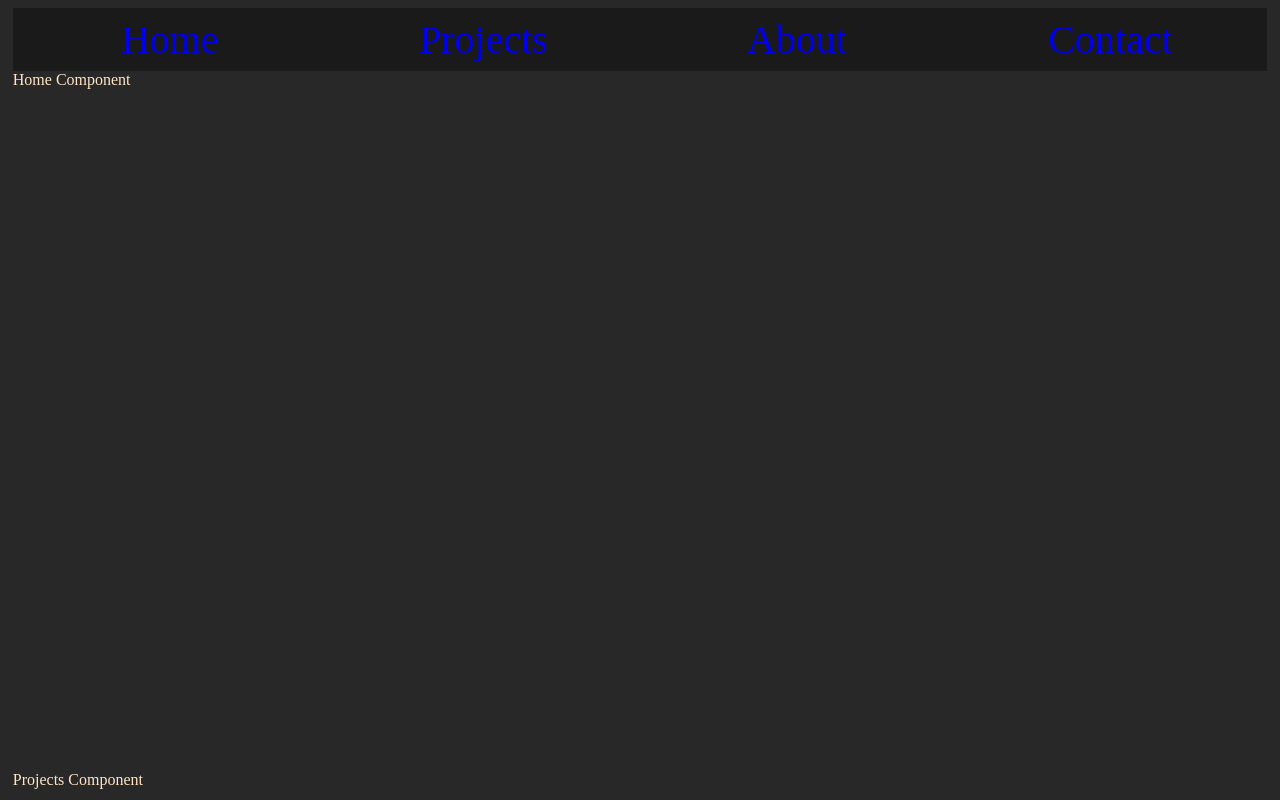
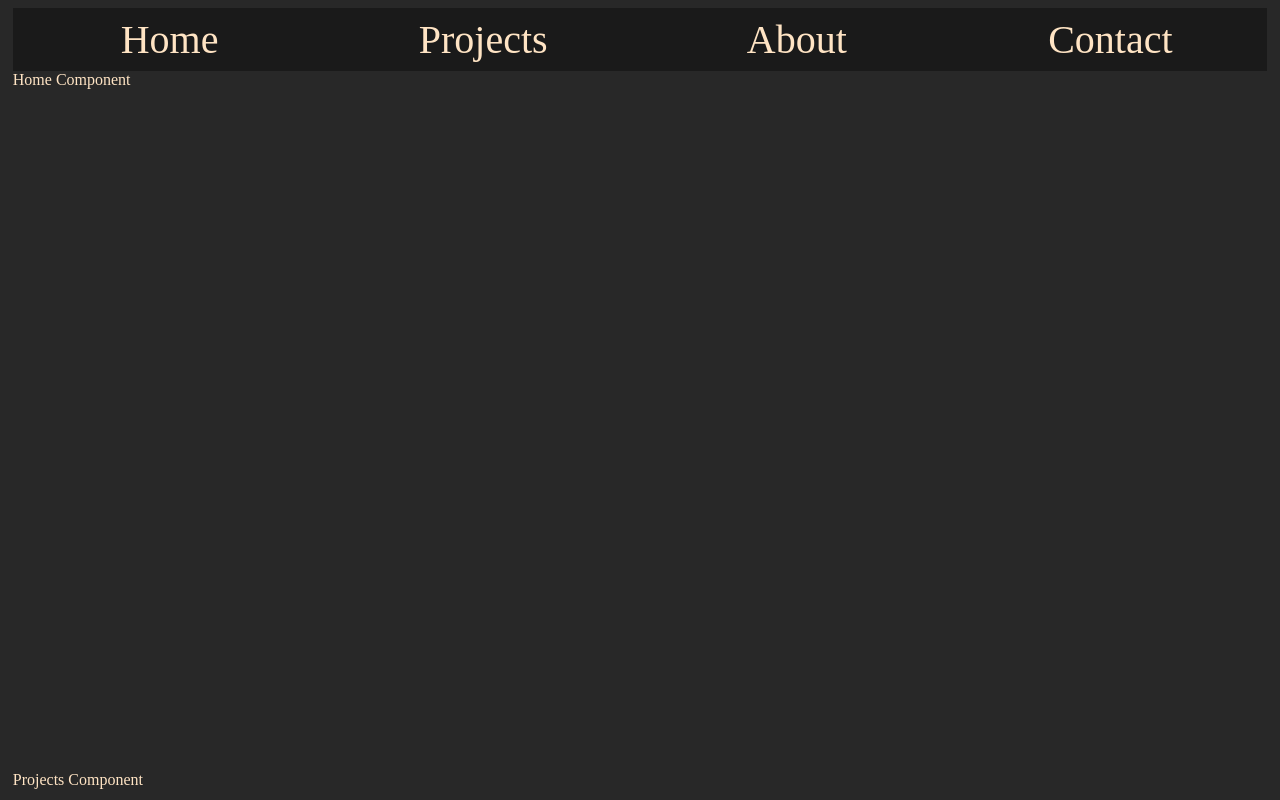
Before and after one commit to danifromecuador/portfolio_2025, a React (Vite) app: page / in a window 1280 px wide. Built offline with nearby package versions, Linux system fonts and the light colour scheme.

Commit message:
Avoid blue color of text and icons of navbar on private windows feat/navbar-and-main-components

```diff
--- a/src/components/header/Header.css
+++ b/src/components/header/Header.css
@@ -27,6 +27,7 @@
 .header .mobile {
   height: 50%;
   font-size: 40px;
+  color: bisque;
 }
 
 .header .desktop:hover,
```
